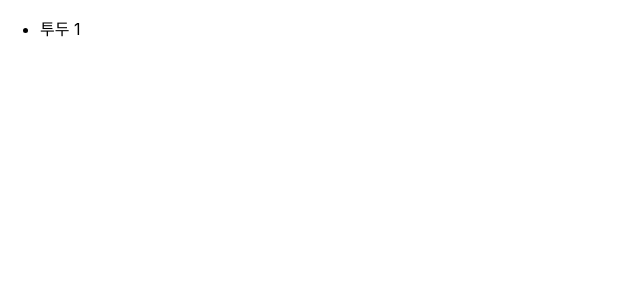
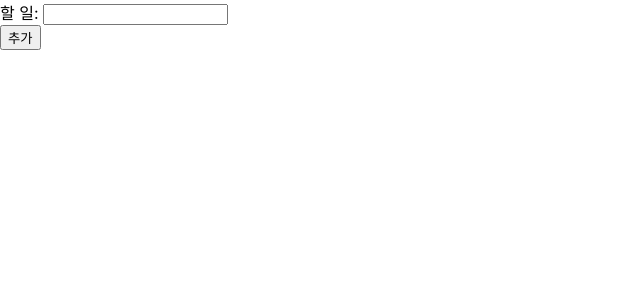
Before and after one commit to somin00/somin-todo, a React (Create React App) app: page / in a window 1280 px wide. Shown: the top 300 px of the page, without its empty margins (0-640 px from the left). Built offline with nearby package versions, Linux system fonts and the light colour scheme.

Commit message:
feat: 투두 추가 기능 구현

```diff
--- a/src/App.tsx
+++ b/src/App.tsx
@@ -1,10 +1,16 @@
-import React from "react";
+import React, { useState } from "react";
 import { TodoList } from "./components/TodoList";
+import { NewTodo } from "./components/NewTodo";
+import { Todo } from "./todo.model";
 
 const App = () => {
-  const todos = [{ id: "t1", text: "투두 1" }];
+  const [todos, setTodos] = useState<Todo[]>([]);
+  const addTodo = (text: string) => {
+    setTodos((prev) => [...prev, { id: Math.random().toString(), text }]);
+  };
   return (
     <>
+      <NewTodo addTodo={addTodo} />
       <TodoList items={todos} />
     </>
   );
--- /dev/null
+++ b/src/components/NewTodo.tsx
@@ -0,0 +1,25 @@
+import React, { useRef, FormEvent } from "react";
+
+type NewTodoProps = {
+  addTodo: (text: string) => void;
+};
+
+export const NewTodo = ({ addTodo }: NewTodoProps) => {
+  const inputRef = useRef<HTMLInputElement>(null);
+
+  const submitTodo = (e: FormEvent<HTMLFormElement>) => {
+    e.preventDefault();
+    const newTodoText = (inputRef.current as HTMLInputElement).value;
+    addTodo(newTodoText);
+  };
+
+  return (
+    <form onSubmit={submitTodo}>
+      <div>
+        <label htmlFor="todo-text">할 일: </label>
+        <input type="text" id="todo-text" ref={inputRef} />
+      </div>
+      <button type="submit">추가</button>
+    </form>
+  );
+};
--- /dev/null
+++ b/src/todo.model.ts
@@ -0,0 +1,4 @@
+export type Todo = {
+  id: string;
+  text: string;
+};
```
